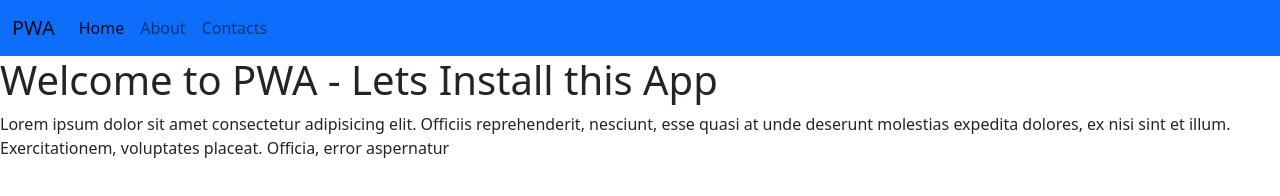
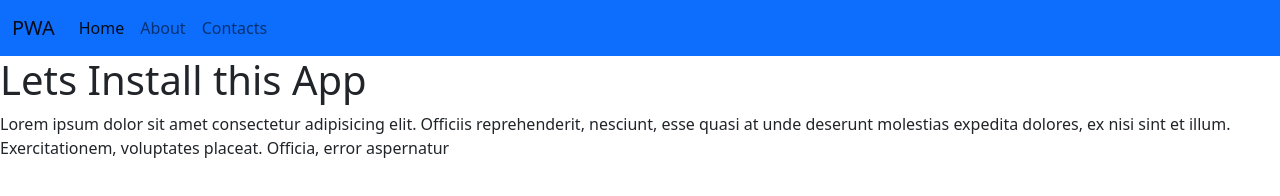
Before and after one commit to HarshKotambe23/PWA, a plain HTML site: page index.html in a window 1280 px wide. Drawn offline with nearby package versions, Linux system fonts and the light colour scheme.

Commit message:
changeed index

```diff
--- a/index.html
+++ b/index.html
@@ -25,7 +25,7 @@
             </div>
         </div>
     </nav>
-    <h1>Welcome to PWA - Lets Install this App</h1>
+    <h1> Lets Install this App</h1>
     <p>Lorem ipsum dolor sit amet consectetur adipisicing elit. Officiis reprehenderit, nesciunt, esse quasi at unde
         deserunt molestias expedita dolores, ex nisi sint et illum. Exercitationem, voluptates placeat. Officia, error
         aspernatur</p>
```
